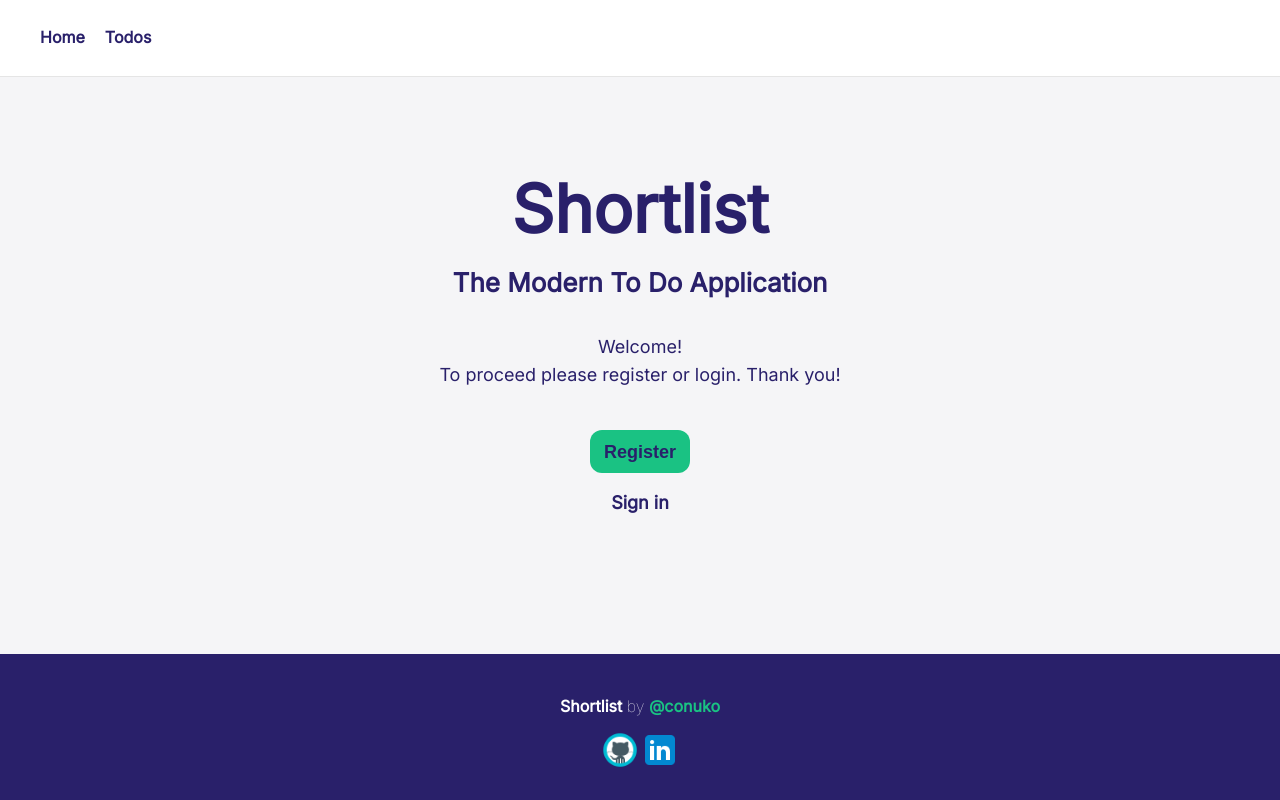
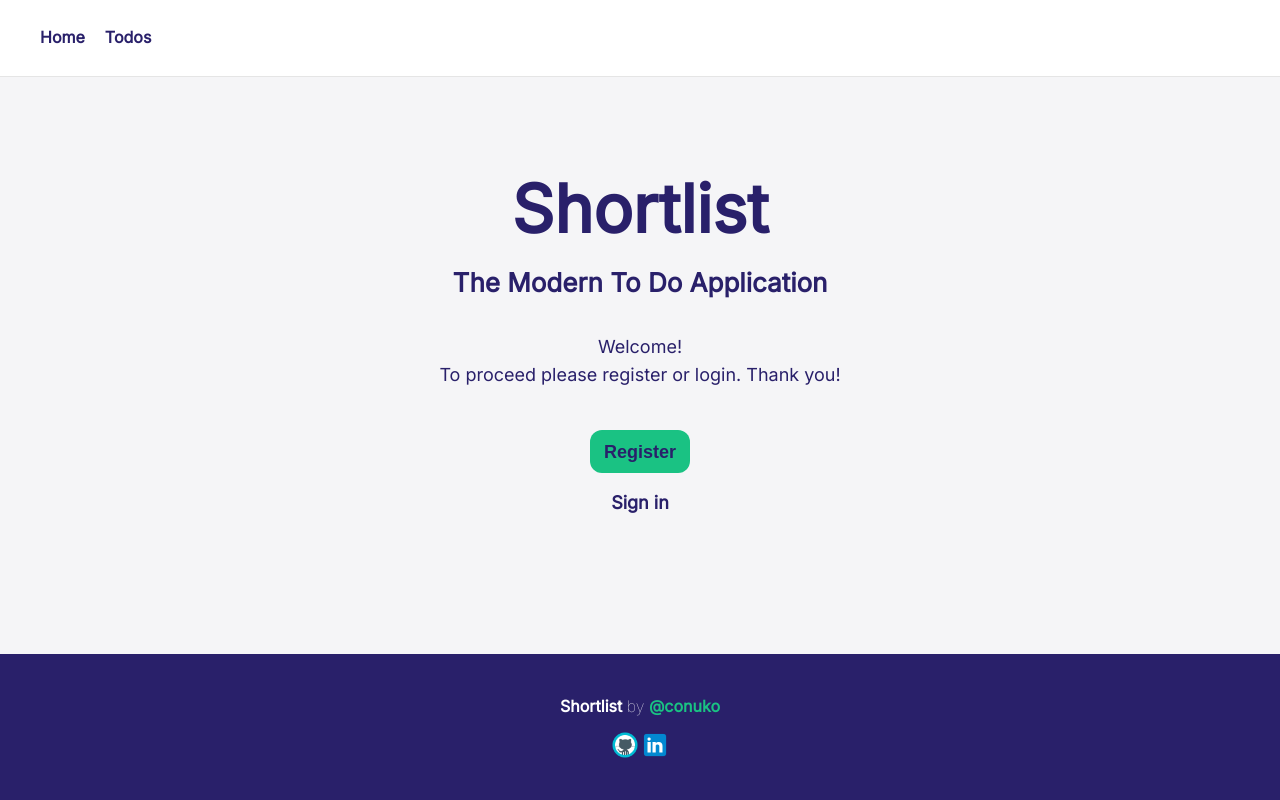
Before and after one commit to conuko/tasks-and-goals, a React (Vite) app: page / in a window 1280 px wide. Built offline with nearby package versions, Linux system fonts and the light colour scheme.

Commit message:
style: fix size of footer-icons

```diff
--- a/src/styles/layout/_footer.scss
+++ b/src/styles/layout/_footer.scss
@@ -24,7 +24,7 @@
 
   &__icon {
     margin-top: 1rem;
-    height: 4rem;
-    width: 4rem;
+    height: 3rem;
+    width: 3rem;
   }
 }
```
